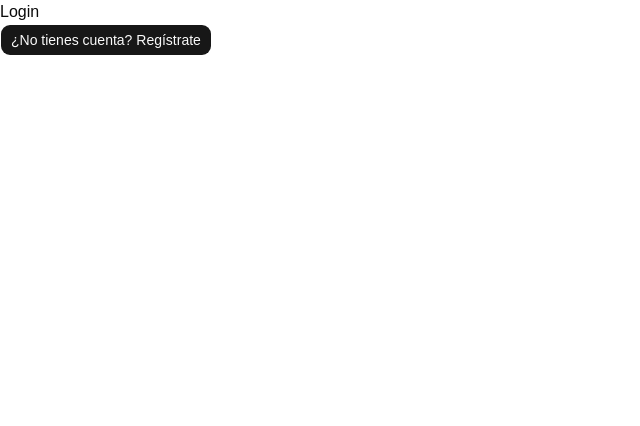
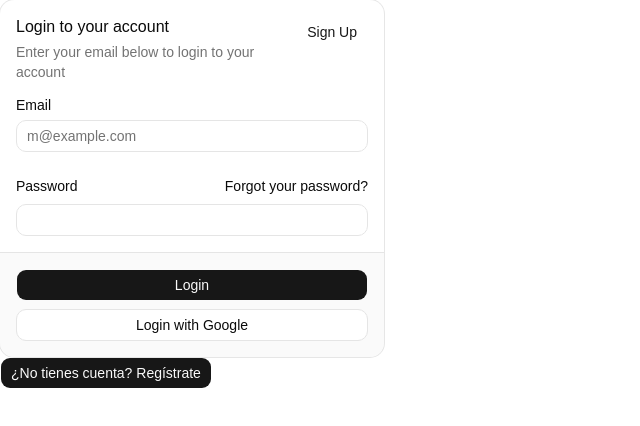
Before and after one commit to angelr449/Disclone-Frontend, a React (Vite) app: page /auth in a window 1280 px wide. Shown: the top 426 px of the page, without its empty margins (0-640 px from the left). Built offline with nearby package versions, Linux system fonts and the light colour scheme.

Commit message:
Feat: A simple Login example added to Login.tsx

```diff
--- a/src/auth/components/login/Login.tsx
+++ b/src/auth/components/login/Login.tsx
@@ -1,8 +1,74 @@
+import { Button } from "@/components/ui/button"
+import {
+  Card,
+  CardAction,
+  CardContent,
+  CardDescription,
+  CardFooter,
+  CardHeader,
+  CardTitle,
+} from "@/components/ui/card"
+import { Input } from "@/components/ui/input"
+import { Label } from "@/components/ui/label"
+
 
 
 
 export const Login = () => {
   return (
-    <div>Login</div>
+    <>
+
+
+
+
+      <Card className="w-full max-w-sm">
+        <CardHeader>
+          <CardTitle>Login to your account</CardTitle>
+          <CardDescription>
+            Enter your email below to login to your account
+          </CardDescription>
+          <CardAction>
+            <Button variant="link">Sign Up</Button>
+          </CardAction>
+        </CardHeader>
+        <CardContent>
+          <form>
+            <div className="flex flex-col gap-6">
+              <div className="grid gap-2">
+                <Label htmlFor="email">Email</Label>
+                <Input
+                  id="email"
+                  type="email"
+                  placeholder="m@example.com"
+                  required
+                />
+              </div>
+              <div className="grid gap-2">
+                <div className="flex items-center">
+                  <Label htmlFor="password">Password</Label>
+                  <a
+                    href="#"
+                    className="ml-auto inline-block text-sm underline-offset-4 hover:underline"
+                  >
+                    Forgot your password?
+                  </a>
+                </div>
+                <Input id="password" type="password" required />
+              </div>
+            </div>
+          </form>
+        </CardContent>
+        <CardFooter className="flex-col gap-2">
+          <Button type="submit" className="w-full">
+            Login
+          </Button>
+          <Button variant="outline" className="w-full">
+            Login with Google
+          </Button>
+        </CardFooter>
+      </Card>
+
+    </>
+
   )
 }
--- /dev/null
+++ b/src/components/ui/card.tsx
@@ -0,0 +1,103 @@
+import * as React from "react"
+
+import { cn } from "@/lib/utils"
+
+function Card({
+  className,
+  size = "default",
+  ...props
+}: React.ComponentProps<"div"> & { size?: "default" | "sm" }) {
+  return (
+    <div
+      data-slot="card"
+      data-size={size}
+      className={cn(
+        "group/card flex flex-col gap-4 overflow-hidden rounded-xl bg-card py-4 text-sm text-card-foreground ring-1 ring-foreground/10 has-data-[slot=card-footer]:pb-0 has-[>img:first-child]:pt-0 data-[size=sm]:gap-3 data-[size=sm]:py-3 data-[size=sm]:has-data-[slot=card-footer]:pb-0 *:[img:first-child]:rounded-t-xl *:[img:last-child]:rounded-b-xl",
+        className
+      )}
+      {...props}
+    />
+  )
+}
+
+function CardHeader({ className, ...props }: React.ComponentProps<"div">) {
+  return (
+    <div
+      data-slot="card-header"
+      className={cn(
+        "group/card-header @container/card-header grid auto-rows-min items-start gap-1 rounded-t-xl px-4 group-data-[size=sm]/card:px-3 has-data-[slot=card-action]:grid-cols-[1fr_auto] has-data-[slot=card-description]:grid-rows-[auto_auto] [.border-b]:pb-4 group-data-[size=sm]/card:[.border-b]:pb-3",
+        className
+      )}
+      {...props}
+    />
+  )
+}
+
+function CardTitle({ className, ...props }: React.ComponentProps<"div">) {
+  return (
+    <div
+      data-slot="card-title"
+      className={cn(
+        "font-heading text-base leading-snug font-medium group-data-[size=sm]/card:text-sm",
+        className
+      )}
+      {...props}
+    />
+  )
+}
+
+function CardDescription({ className, ...props }: React.ComponentProps<"div">) {
+  return (
+    <div
+      data-slot="card-description"
+      className={cn("text-sm text-muted-foreground", className)}
+      {...props}
+    />
+  )
+}
+
+function CardAction({ className, ...props }: React.ComponentProps<"div">) {
+  return (
+    <div
+      data-slot="card-action"
+      className={cn(
+        "col-start-2 row-span-2 row-start-1 self-start justify-self-end",
+        className
+      )}
+      {...props}
+    />
+  )
+}
+
+function CardContent({ className, ...props }: React.ComponentProps<"div">) {
+  return (
+    <div
+      data-slot="card-content"
+      className={cn("px-4 group-data-[size=sm]/card:px-3", className)}
+      {...props}
+    />
+  )
+}
+
+function CardFooter({ className, ...props }: React.ComponentProps<"div">) {
+  return (
+    <div
+      data-slot="card-footer"
+      className={cn(
+        "flex items-center rounded-b-xl border-t bg-muted/50 p-4 group-data-[size=sm]/card:p-3",
+        className
+      )}
+      {...props}
+    />
+  )
+}
+
+export {
+  Card,
+  CardHeader,
+  CardFooter,
+  CardTitle,
+  CardAction,
+  CardDescription,
+  CardContent,
+}
--- /dev/null
+++ b/src/components/ui/input.tsx
@@ -0,0 +1,19 @@
+import * as React from "react"
+
+import { cn } from "@/lib/utils"
+
+function Input({ className, type, ...props }: React.ComponentProps<"input">) {
+  return (
+    <input
+      type={type}
+      data-slot="input"
+      className={cn(
+        "h-8 w-full min-w-0 rounded-lg border border-input bg-transparent px-2.5 py-1 text-base transition-colors outline-none file:inline-flex file:h-6 file:border-0 file:bg-transparent file:text-sm file:font-medium file:text-foreground placeholder:text-muted-foreground focus-visible:border-ring focus-visible:ring-3 focus-visible:ring-ring/50 disabled:pointer-events-none disabled:cursor-not-allowed disabled:bg-input/50 disabled:opacity-50 aria-invalid:border-destructive aria-invalid:ring-3 aria-invalid:ring-destructive/20 md:text-sm dark:bg-input/30 dark:disabled:bg-input/80 dark:aria-invalid:border-destructive/50 dark:aria-invalid:ring-destructive/40",
+        className
+      )}
+      {...props}
+    />
+  )
+}
+
+export { Input }
--- /dev/null
+++ b/src/components/ui/label.tsx
@@ -0,0 +1,22 @@
+import * as React from "react"
+import { Label as LabelPrimitive } from "radix-ui"
+
+import { cn } from "@/lib/utils"
+
+function Label({
+  className,
+  ...props
+}: React.ComponentProps<typeof LabelPrimitive.Root>) {
+  return (
+    <LabelPrimitive.Root
+      data-slot="label"
+      className={cn(
+        "flex items-center gap-2 text-sm leading-none font-medium select-none group-data-[disabled=true]:pointer-events-none group-data-[disabled=true]:opacity-50 peer-disabled:cursor-not-allowed peer-disabled:opacity-50",
+        className
+      )}
+      {...props}
+    />
+  )
+}
+
+export { Label }
```
